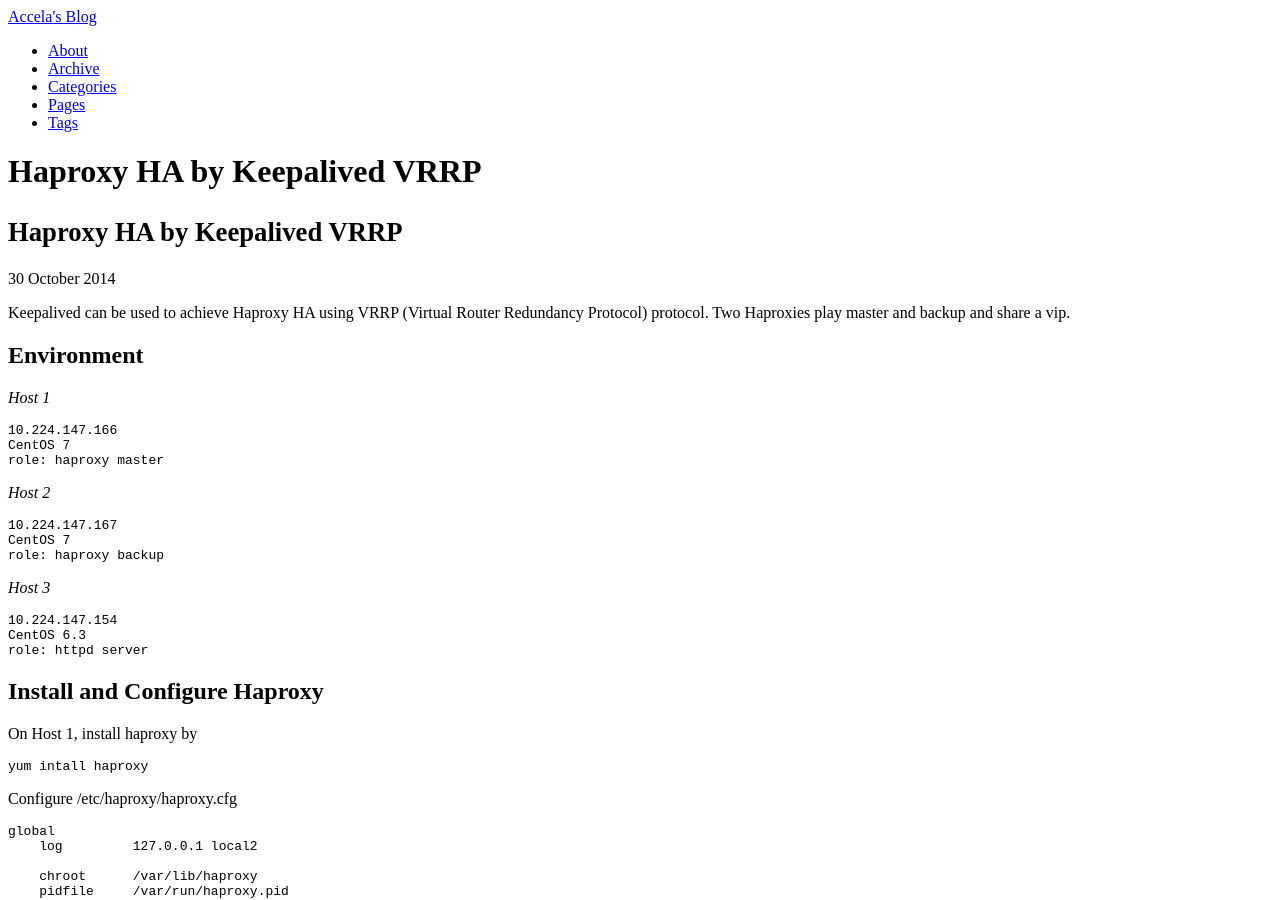
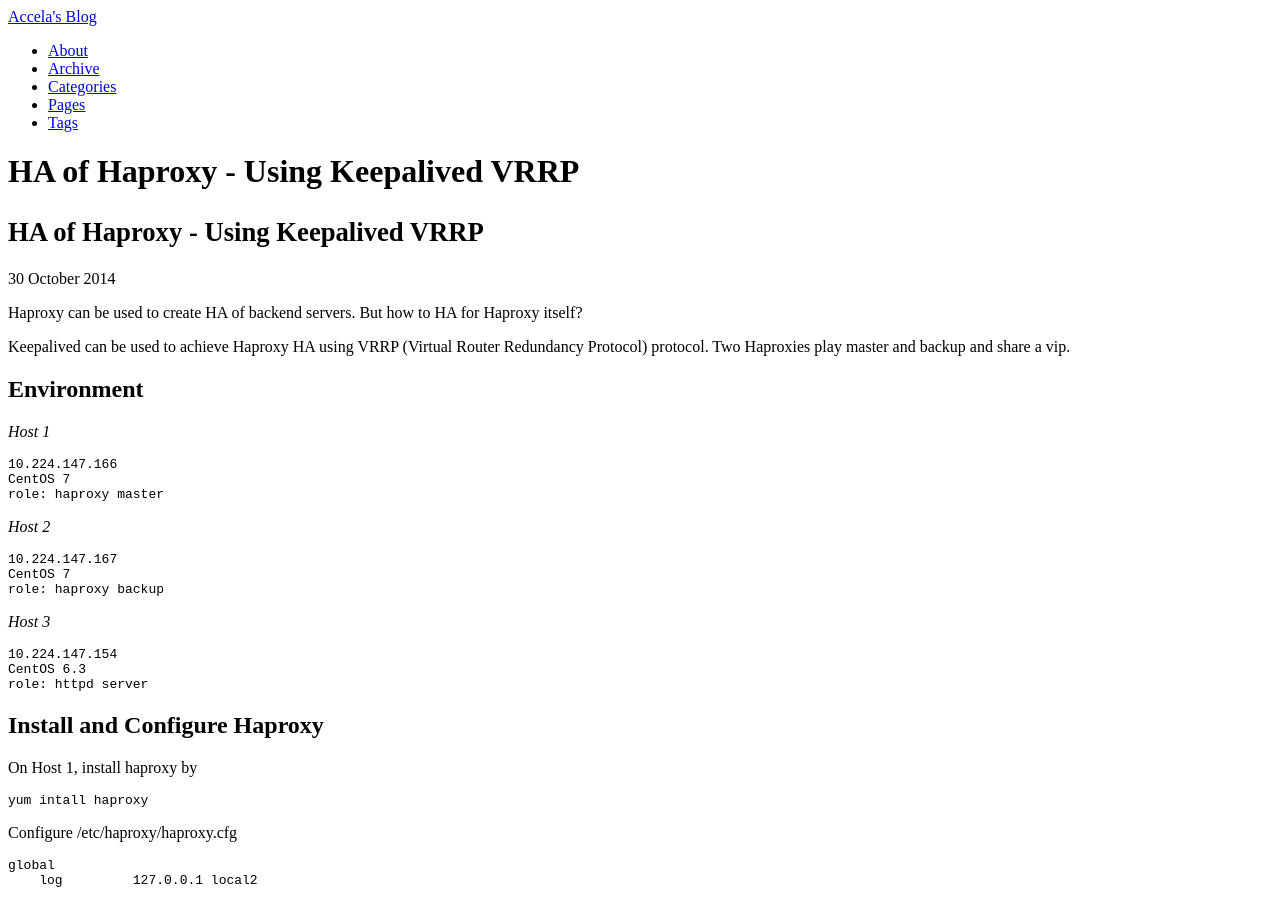
Before and after one commit to accelazh/accelazh.github.io, a Jekyll site: the page built from _posts/2014-10-30-HA-Of-Haproxy-Using-Keepalived-VRRP.md, in a window 1280 px wide and 900 px high. Built offline with Jekyll 4.4.1, drawn with Linux system fonts in a browser that asks for light colours; Markdown is read by kramdown in place of the engine named in the settings; comment, search, counter and statistics services are not loaded; a style sheet for code colours, icons or effects is not loaded.

Commit message:
modify article content

```diff
--- a/_posts/2014-10-30-HA-Of-Haproxy-Using-Keepalived-VRRP.md
+++ b/_posts/2014-10-30-HA-Of-Haproxy-Using-Keepalived-VRRP.md
@@ -1,12 +1,14 @@
 ---
 layout: post
-title: "Haproxy HA by Keepalived VRRP"
-tagline : " Haproxy HA by Keepalived VRRP"
+title: "HA of Haproxy - Using Keepalived VRRP"
+tagline : " HA of Haproxy - Using Keepalived VRRP"
 description: "Make Haproxy HA by using keepalived VRRP"
 category: "Loadbalance"
 tags: [haproxy, HA, keepalived, VRRP]
 ---
 {% include JB/setup %}
+
+Haproxy can be used to create HA of backend servers. But how to HA for Haproxy itself?
 
 Keepalived can be used to achieve Haproxy HA using VRRP (Virtual Router Redundancy Protocol) protocol. Two Haproxies play master and backup and share a vip.
 
```
